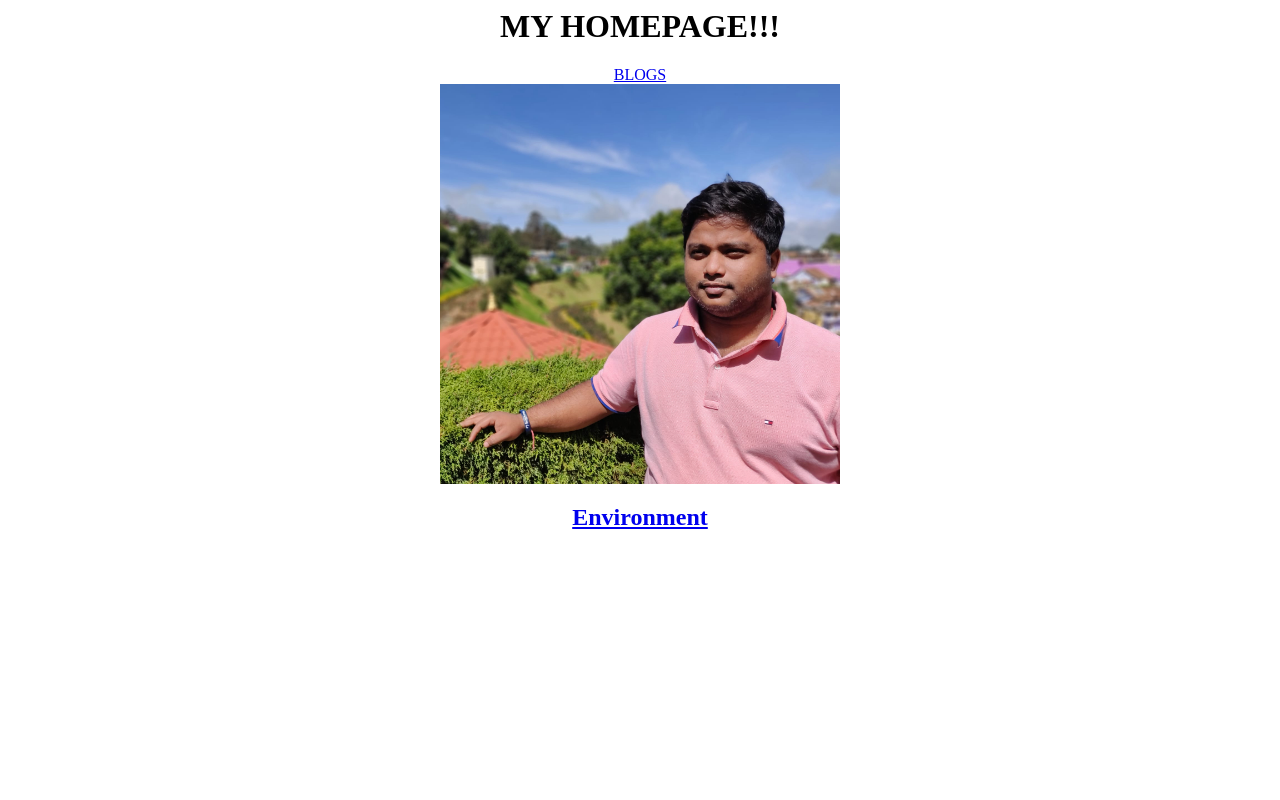
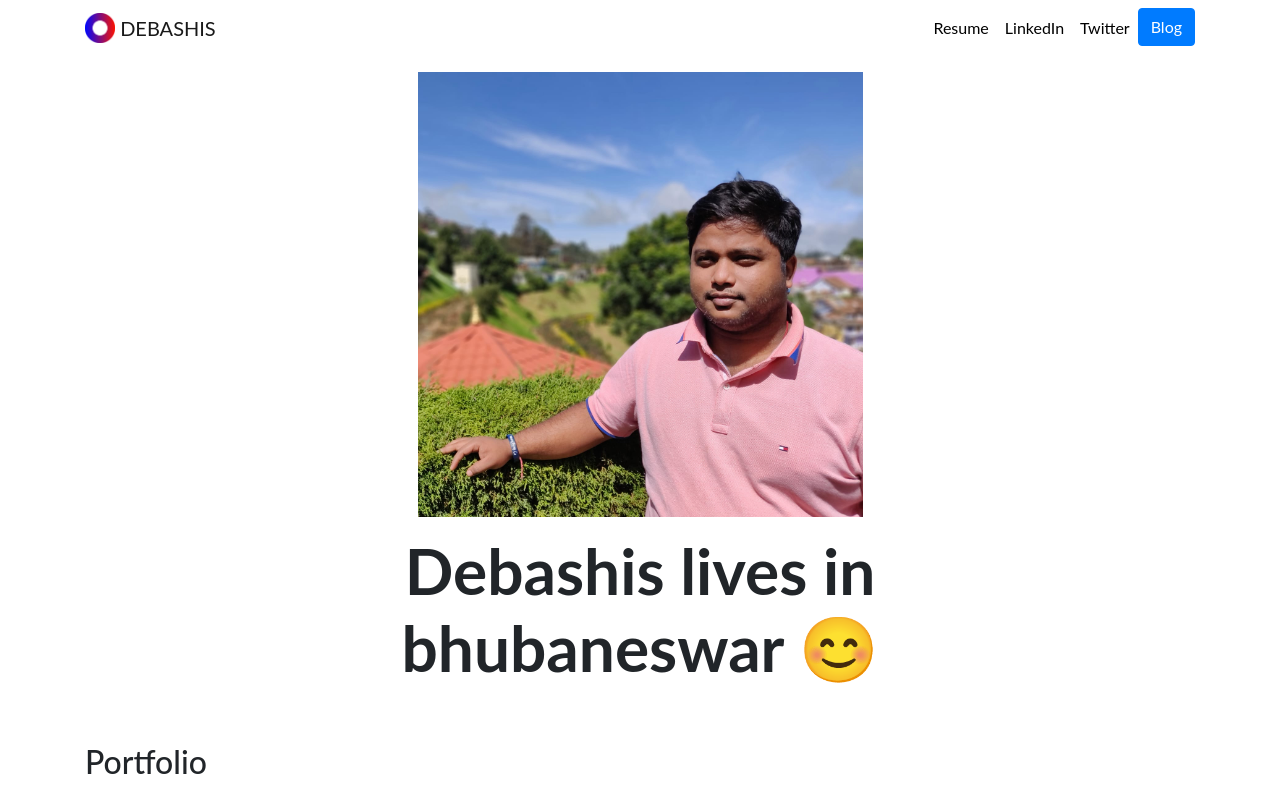
Before and after one commit to Debashis-1994/gutu-portfolio, a Django app: page / in a window 1280 px wide. Run offline with Django 3.2, Linux system fonts and the light colour scheme; data that the repository does not hold is empty; some libraries are stand-ins or nearby versions.

Commit message:
modeifed_navbar

```diff
--- a/blog/templates/blog/all_blogs.html
+++ b/blog/templates/blog/all_blogs.html
@@ -1,4 +1,6 @@
-<link rel="stylesheet" href="https://cdn.jsdelivr.net/npm/bootstrap@4.5.3/dist/css/bootstrap.min.css" integrity="sha384-TX8t27EcRE3e/ihU7zmQxVncDAy5uIKz4rEkgIXeMed4M0jlfIDPvg6uqKI2xXr2" crossorigin="anonymous">
+{% extends 'portfolio/base.html' %}
+
+{% block content %}
 <center><h1>MY BLOGS!!</h1></center>
 
 <h2>Debashis has written {{bo.count}} blog{{bo.count|pluralize}}</h2>
@@ -9,3 +11,4 @@
   <h6>{{ blog.date }}</h6>
   {% endfor %}
 </div>
+{% endblock %}
--- a/blog/templates/blog/detail.html
+++ b/blog/templates/blog/detail.html
@@ -1,3 +1,7 @@
+{% extends 'portfolio/base.html' %}
+
+{% block content %}
 <h1>{{ blog.title }}</h1>
 <h5>{{ blog.description|safe }}</h5>
 <h3>--{{ blog.date|date:'F jS Y' }}--</h3>
+{% endblock %}
--- /dev/null
+++ b/portfolio/static/portfolio/custom.css
@@ -0,0 +1,24 @@
+.navbar-nav .nav-link {
+    color: rgba(0,0,0,1) !important;
+}
+
+.navbar-nav .nav-link:hover {
+    color: rgba(0,0,0,.5) !important;
+}
+
+body {
+    font-family: 'Lato', sans-serif;
+}
+
+#blogtitle {
+    font-size: 6rem;
+}
+
+@media (min-width: 992px) {
+    #hometext {
+        font-size: 4rem;
+    }
+    #blogdetailtitle {
+        font-size: 5rem;
+    }
+}
--- /dev/null
+++ b/portfolio/templates/portfolio/base.html
@@ -0,0 +1,62 @@
+{% load static %}
+<!doctype html>
+<html lang="en">
+
+<head>
+  <!-- Required meta tags -->
+  <meta charset="utf-8">
+  <meta name="viewport" content="width=device-width, initial-scale=1, shrink-to-fit=no">
+
+  <!-- Bootstrap CSS -->
+  <link rel="stylesheet" href="https://stackpath.bootstrapcdn.com/bootstrap/4.4.1/css/bootstrap.min.css" integrity="sha384-Vkoo8x4CGsO3+Hhxv8T/Q5PaXtkKtu6ug5TOeNV6gBiFeWPGFN9MuhOf23Q9Ifjh" crossorigin="anonymous">
+
+  <link rel="stylesheet" href="{% static "portfolio/custom.css" %}">
+
+  <link href="https://fonts.googleapis.com/css2?family=Nerko+One&display=swap" rel="stylesheet">
+
+  <link rel="icon" type="image/png" href="{% static "portfolio/Logo.png" %}">
+
+  <title>DEBASHIS </title>
+</head>
+
+<body>
+
+  <nav id="topNav" class="navbar navbar-expand-md navbar-light">
+    <div class="container">
+      <a class="navbar-brand" href="{% url 'home' %}">
+        <img src="{% static "portfolio/Logo.png" %}" width="30" height="30" class="d-inline-block align-top" alt="Deb's Logo">
+        <span>DEBASHIS</span>
+      </a>
+      <button class="navbar-toggler" type="button" data-toggle="collapse" data-target="#navbarNav" aria-controls="navbarNav" aria-expanded="false" aria-label="Toggle navigation">
+        <span class="navbar-toggler-icon"></span>
+      </button>
+      <div class="collapse navbar-collapse text-center" id="navbarNav">
+        <ul class="navbar-nav ml-auto">
+          <li class="nav-item">
+            <a class="nav-link" href="{% static 'portfolio\Environment.pdf' %}">Resume</a>
+          </li>
+          <li class="nav-item">
+            <a class="nav-link" href="https://www.linkedin.com/in/nick-walter/" target="_blank">LinkedIn</a>
+          </li>
+          <li class="nav-item">
+            <a class="nav-link" href="https://twitter.com/ZappyCode" target="_blank">Twitter</a>
+          </li>
+          <li>
+            <a role="button" href="{% url 'blog:all_blogs' %}" class="btn btn-primary">Blog</a>
+          </li>
+        </ul>
+      </div>
+    </div>
+  </nav>
+  <div class="container">
+    {% block content %}{% endblock %}
+  </div>
+
+  <!-- Optional JavaScript -->
+  <!-- jQuery first, then Popper.js, then Bootstrap JS -->
+  <script src="https://code.jquery.com/jquery-3.4.1.slim.min.js" integrity="sha384-J6qa4849blE2+poT4WnyKhv5vZF5SrPo0iEjwBvKU7imGFAV0wwj1yYfoRSJoZ+n" crossorigin="anonymous"></script>
+  <script src="https://cdn.jsdelivr.net/npm/popper.js@1.16.0/dist/umd/popper.min.js" integrity="sha384-Q6E9RHvbIyZFJoft+2mJbHaEWldlvI9IOYy5n3zV9zzTtmI3UksdQRVvoxMfooAo" crossorigin="anonymous"></script>
+  <script src="https://stackpath.bootstrapcdn.com/bootstrap/4.4.1/js/bootstrap.min.js" integrity="sha384-wfSDF2E50Y2D1uUdj0O3uMBJnjuUD4Ih7YwaYd1iqfktj0Uod8GCExl3Og8ifwB6" crossorigin="anonymous"></script>
+</body>
+
+</html>
--- a/portfolio/templates/portfolio/home.html
+++ b/portfolio/templates/portfolio/home.html
@@ -1,23 +1,42 @@
-<center><h1>MY HOMEPAGE!!!</h1></center>
+{% extends "portfolio/base.html" %}
 
-<center>
-  {% load static %}
-  <a href="{% url 'blog:all_blogs' %}">BLOGS</a><br>
-  <img src="{% static 'portfolio/Debashis.jpg' %}" height="400">
-  <h2><a href="{% static 'portfolio\Environment.pdf' %}">Environment</a></h2>
-</center>
+{% load static %}
+
+{% block content %}
+
+<div class="row justify-content-center my-3">
+  <div class="col-5">
+    <img src="{% static 'portfolio/Debashis.jpg' %}" class="img-fluid">
+  </div>
+</div>
+
+<div class="row justify-content-center mb-3">
+  <div class="col-md-9 text-center">
+    <h3 id="hometext" class="font-weight-bold">Debashis lives in bhubaneswar 😊</h3>
+  </div>
+</div>
+
+<h2 class="mt-5">Portfolio</h2>
+
+<div class="row">
+  {% for project in projects %}
+  <div class="col-lg-4 col-md-6">
+
+    {% if project.url %}
+    <a href="{{ project.url }}">
+      <img src="{{ project.image.url }}" class="img-fluid mb-2">
+    </a>
+    {% else %}
+
+    <img src="{{ project.image.url }}" class="img-fluid mb-2">
+    {% endif %}
+    <h3>{{ project.title }}</h3>
+    <p>{{ project.description }}</p>
+
+  </div>
+  {% endfor %}
+</div>
 
 
-{% for project in projects %}
 
-<h2>{{ project.title }}</h2><br>
-{{ project.description }}<br>
-<img src="{{ project.image.url }}">
-<br>
-{% if project.url %}
-<a href="{{ project.url }}">Link</a>
-<br>
-{% endif %}
-<br>
-<br>
-{% endfor %}
+{% endblock %}
```
Also changed, not shown: portfolio/static/portfolio/Logo.png (added).
